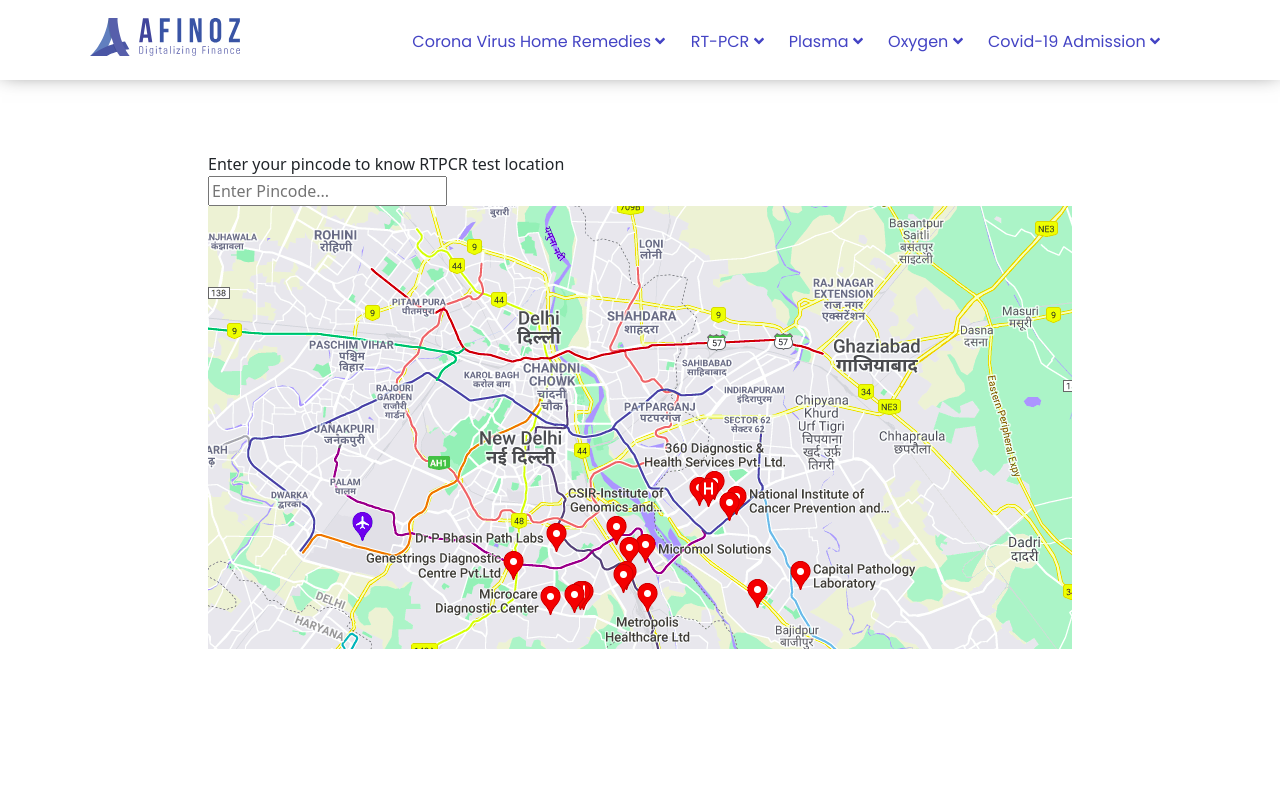
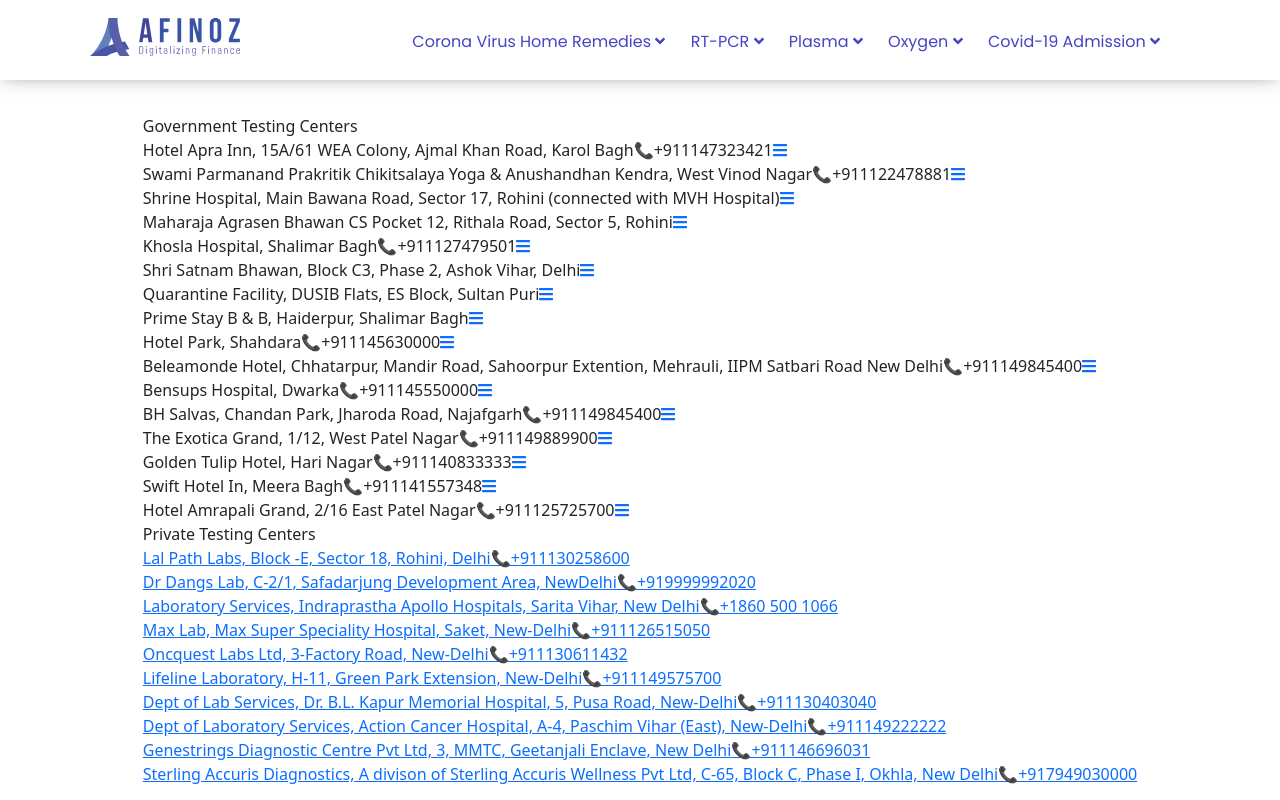
Before and after one commit to upanishaddeo/Covid-Project, a Next.js app: page /rtp-cr-test-near-me in a window 1280 px wide. Shown: the top 800 px of the page. Built offline with nearby package versions, Linux system fonts and the light colour scheme.

Commit message:
rtpcr test location

```diff
--- a/components/Footer.js
+++ b/components/Footer.js
@@ -104,7 +104,6 @@
             data[name].error = "";
           }
         }
-        console.log("kkkkkkkk",data)
       };
 
       //*Form Submmit
@@ -137,11 +136,9 @@
         }
 
         if (validate() && fillValue()) {
-         alert("data upload sucessfully")
-
+        this.setState({loader:true})
         fetch("http://13.127.98.247:8080/api/", {
-
-          method: "post",
+         method: "post",
           headers: {
               'Accept': 'application/json',
               'Content-Type': 'application/json',
@@ -162,10 +159,20 @@
 
           .then((response) => {
             if(response){
+
+              this.setState({loader:false})
             console.log("this is the response",response)
 
-          this.setState({loader:true})
-          this.handleShow()
+          setTimeout(() => {
+            this.handleShow();
+          }, 500);
+          data.f_name.value = "",
+          data.l_name.value = "",
+          data.phone_no.value= "",
+          data.email.value= "",
+          data.company.value= "",
+          data.m_salary.value= "",
+          data.l_amount.value= ""
         }
       else {
           Object.keys(data).map((item) => {
@@ -226,12 +233,10 @@
                         </div>
                     </Col>
                 </Row>
-                 <div className="popup-modal"><Modal  show={this.state.show} onHide={this.handleClose} animation={false}>
-
-
-          <div>hello this is the modal</div>
-        </Modal>
-        </div>
+                 <div><Modal  className={footerStyles.popupModal} show={this.state.show} onHide={this.handleClose} animation={false}>
+                 <div>Information Send Sucessfully We Will Contact You Soon</div>
+                </Modal>
+                </div>
 
             </div>
 
--- /dev/null
+++ b/components/rtpcr-data.js
@@ -0,0 +1,137 @@
+export const rtpcrDatagovt = [
+
+    {
+        name:"Hotel Apra Inn, 15A/61 WEA Colony, Ajmal Khan Road, Karol Bagh",
+        p_number:"📞+911147323421",
+        geo_loc:"https://goo.gl/maps/ZtbWsUR19oXqLmny8"
+    },
+    {
+        name:"Swami Parmanand Prakritik Chikitsalaya Yoga & Anushandhan Kendra, West Vinod Nagar",
+        p_number:"📞+911122478881",
+        geo_loc:"https://goo.gl/maps/yrwGDDys6QfKvYF16"
+    },
+    {
+        name:"Shrine Hospital, Main Bawana Road, Sector 17, Rohini (connected with MVH Hospital)",
+        p_number:"",
+        geo_loc:"https://goo.gl/maps/t291Qdffvyev2ecC7"
+    },
+    {
+        name:"Maharaja Agrasen Bhawan CS Pocket 12, Rithala Road, Sector 5, Rohini",
+        p_number:"",
+        geo_loc:"https://goo.gl/maps/wTAotbFXdxYddDrQ7"
+    },
+    {
+        name:"Khosla Hospital, Shalimar Bagh",
+        p_number:"📞+911127479501",
+        geo_loc:"https://goo.gl/maps/kmUtQqLnJHPFwNPk8"
+    },
+    {
+        name:"Shri Satnam Bhawan, Block C3, Phase 2, Ashok Vihar, Delhi",
+        p_number:"",
+        geo_loc:"https://goo.gl/maps/EDgRauUkxkdrbXnWA"
+    },
+    {
+        name:"Quarantine Facility, DUSIB Flats, ES Block, Sultan Puri",
+        p_number:"",
+        geo_loc:"https://goo.gl/maps/udBa6fvadd3HvSeJ8"
+    },
+    {
+        name:"Prime Stay B & B, Haiderpur, Shalimar Bagh",
+        p_number:"",
+        geo_loc:"https://goo.gl/maps/HkWbbAg1qL5BXwmm9"
+    },
+    {
+        name:"Hotel Park, Shahdara",
+        p_number:"📞+911145630000",
+        geo_loc:"https://goo.gl/maps/pY9eU11vgUmLcADE6"
+    },
+    {
+        name:"Beleamonde Hotel, Chhatarpur, Mandir Road, Sahoorpur Extention, Mehrauli, IIPM Satbari Road New Delhi",
+        p_number:"📞+911149845400",
+        geo_loc:"https://goo.gl/maps/EB1SFadeNECMd5zt9"
+    },
+    {
+        name:"Bensups Hospital, Dwarka",
+        p_number:"📞+911145550000",
+        geo_loc:"https://g.page/mybensups?share"
+    },
+    {
+        name:"BH Salvas, Chandan Park, Jharoda Road, Najafgarh",
+        p_number:"📞+911149845400",
+        geo_loc:"https://goo.gl/maps/78qwPPM5cku2eL9V7"
+    },
+    {
+        name:"The Exotica Grand, 1/12, West Patel Nagar",
+        p_number:"📞+911149889900",
+        geo_loc:"https://goo.gl/maps/6KGEvNqSqE4p21ST9"
+    },
+    {
+        name:"Golden Tulip Hotel, Hari Nagar",
+        p_number:"📞+911140833333",
+        geo_loc:"https://goo.gl/maps/8jCmFDbF92LE7xsZ6"
+    },
+    {
+        name:"Swift Hotel In, Meera Bagh",
+        p_number:"📞+911141557348",
+        geo_loc:"https://goo.gl/maps/jAfvCE1z7T82WceA9"
+    },
+    {
+        name:"Hotel Amrapali Grand, 2/16 East Patel Nagar",
+        p_number:"📞+911125725700",
+        geo_loc:"https://g.page/HotelAmrapaliGrand?share"
+    }
+]
+
+export const pvtData = [
+
+    {
+        name:"Lal Path Labs, Block -E, Sector 18, Rohini, Delhi",
+        p_number:"📞+911130258600",
+        geo_loc:"https://goo.gl/maps/KfeSDjFjijakN8tg7"
+    },
+    {
+        name:"Dr Dangs Lab, C-2/1, Safadarjung Development Area, NewDelhi",
+        p_number:"📞+919999992020",
+        geo_loc:"https://g.page/DrDangsLab?share"
+    },
+    {
+        name:"Laboratory Services, Indraprastha Apollo Hospitals, Sarita Vihar, New Delhi",
+        p_number:"📞+1860 500 1066",
+        geo_loc:"https://goo.gl/maps/fL1waNW5Z4zqN7Qy5"
+    },
+    {
+        name:"Max Lab, Max Super Speciality Hospital, Saket, New-Delhi",
+        p_number:"📞+911126515050",
+        geo_loc:"https://g.page/Maxsaket?share"
+    },
+    {
+        name:"Oncquest Labs Ltd, 3-Factory Road, New-Delhi",
+        p_number:"📞+911130611432",
+        geo_loc:"https://goo.gl/maps/v5dyQUbMzTyeKwuG9"
+    },
+    {
+        name:"Lifeline Laboratory, H-11, Green Park Extension, New-Delhi",
+        p_number:"📞+911149575700",
+        geo_loc:"https://g.page/LifelineLab?share"
+    },
+    {
+        name:"Dept of Lab Services, Dr. B.L. Kapur Memorial Hospital, 5, Pusa Road, New-Delhi",
+        p_number:"📞+911130403040",
+        geo_loc:"https://goo.gl/maps/PPTyQ55N1aR3UVk3A"
+    },
+    {
+        name:"Dept of Laboratory Services, Action Cancer Hospital, A-4, Paschim Vihar (East), New-Delhi",
+        p_number:"📞+911149222222",
+        geo_loc:"https://www.google.com/maps/place/Action+Cancer+Hospital/@28.6731549,77.1131713,15z/data=!4m2!3m1!1s0x0:0x77d7a125e597773e?sa=X&ved=2ahUKEwjSj_mO-aPpAhXvH7cAHR0fA6IQ_BIwVXoECE8QCA"
+    },
+    {
+        name:"Genestrings Diagnostic Centre Pvt Ltd, 3, MMTC, Geetanjali Enclave, New Delhi",
+        p_number:"📞+911146696031",
+        geo_loc:"https://g.page/Genestrings-GRDL?share"
+    },
+    {
+        name:"Sterling Accuris Diagnostics, A divison of Sterling Accuris Wellness Pvt Ltd, C-65, Block C, Phase I, Okhla, New Delhi",
+        p_number:"📞+917949030000",
+        geo_loc:"https://goo.gl/maps/Yc8U7r9v8d4ZMu9W7"
+    }
+]
--- a/pages/rtp-cr-test-near-me.js
+++ b/pages/rtp-cr-test-near-me.js
@@ -1,5 +1,8 @@
 import React, { Component } from "react";
-import router from "next/router";
+import  { rtpcrDatagovt,pvtData }  from "../components/rtpcr-data";
+import { FontAwesomeIcon } from "@fortawesome/react-fontawesome";
+import { faAngleDown, faBars} from "@fortawesome/free-solid-svg-icons";
+
 export default class rrtpCrTestNearMe extends Component {
   constructor(props) {
     super(props);
@@ -39,33 +42,37 @@
   };
   render() {
     let pinError = this.state.pinError;
+
+
     return (
-      <div>
-        <div>
-          Enter your pincode to know RTPCR test location {this.state.district}
+      <div style={{marginTop:"100px"}}>
+        <div>Government Testing Centers</div>
+
+          {
+          rtpcrDatagovt.map((item,index)=>{
+            return(
+            <div>
+             {item.name}
+             {item.p_number}
+             <a href={item.geo_loc} target="_blank"><FontAwesomeIcon icon={faBars} ></FontAwesomeIcon></a>
+            </div>
+            )
+          })
+
+  }
+   <div>Private Testing Centers</div>
+         {
+          pvtData.map((item,index)=>{
+            return(
+            <a href={item.geo_loc} target="_blank"><div>
+             {item.name}
+             {item.p_number}
+            </div></a>
+            )
+          })
+
+  }
         </div>
-        <div className={pinError.length > 0 ? "pincode" : ""}>
-          <input
-            className={pinError.length > 0 ? "pincode" : ""}
-            type="text"
-            placeholder="Enter Pincode..."
-            maxLength="6"
-            name="p_code"
-            onChange={(e) => this.handlePin(e)}
-          />
-        </div>
-
-        <a
-          target="_blank"
-          href={
-            "https://www.google.com/maps/search/rt+pcr+test+in+" +
-            this.state.district +
-            "/@28.5842868,77.314701,14z/data=!3m1!4b1?hl=en"
-          }
-        >
-          <img src="./rtpcr-noida.png" />
-        </a>
-      </div>
     );
   }
 }
--- a/styles/Home.module.css
+++ b/styles/Home.module.css
@@ -126,8 +126,8 @@
     cursor: pointer;
 }
 
-.modal-content {
-
+.popupModal {
+  height:200px!important;
 }
 .secPageMargin{
   margin: 50px 0px;
```
